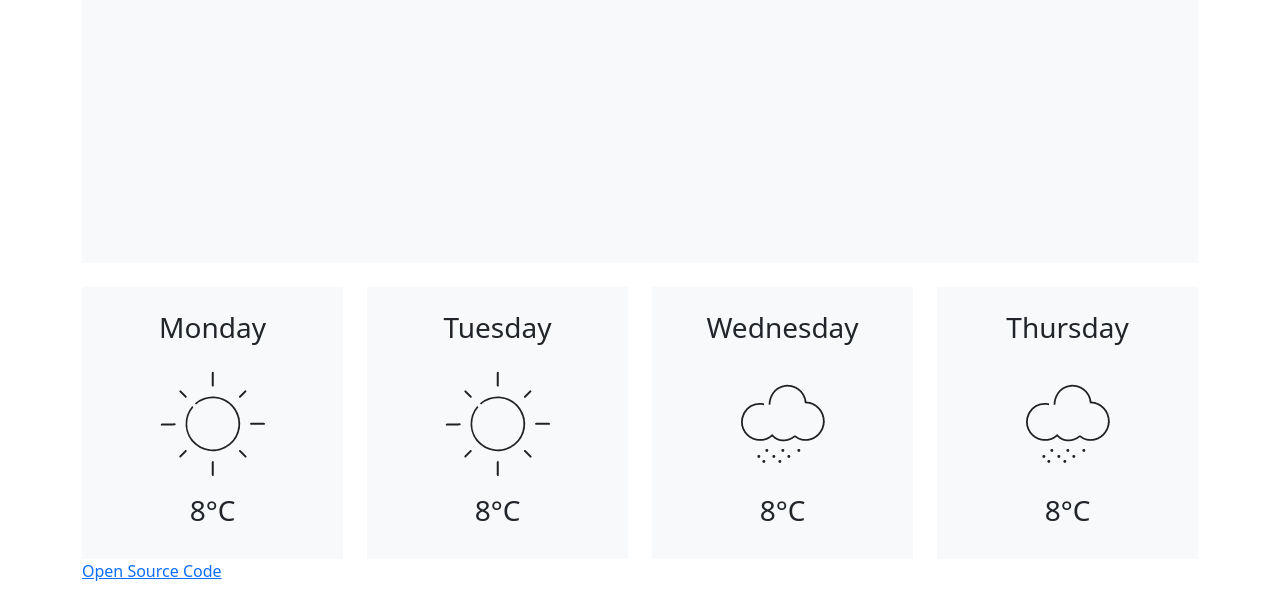
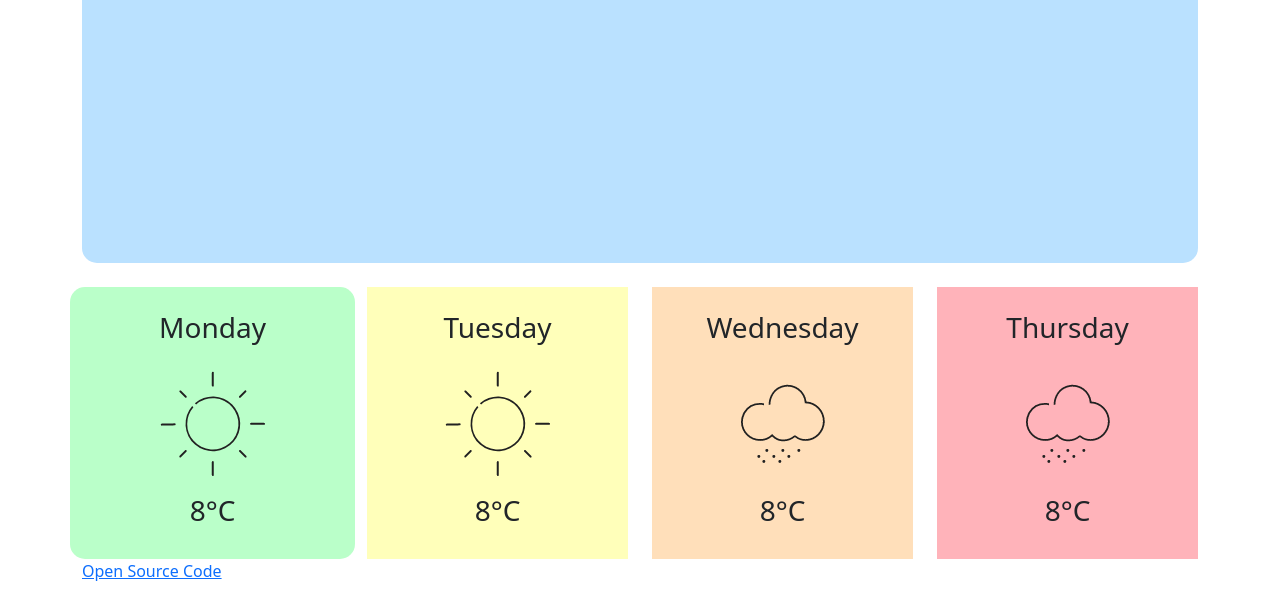
Before and after one commit to purikura09/weather-project, a plain HTML site: page index.html in a window 1280 px wide. Shown: the part 201-800 px from the top of the page. Drawn offline with nearby package versions, Linux system fonts and the light colour scheme.

Commit message:
Update look

```diff
--- a/index.html
+++ b/index.html
@@ -10,16 +10,38 @@
     <script src="https://unpkg.com/axios/dist/axios.min.js"></script>
     <title>Wireframe</title>
     <style>
+        body {}
+
         #row-1 {
             height: 400px;
+            background-color: #bae1ff;
         }
-
-
 
         .search_box {
             display: block;
             position: relative;
             margin: 0 auto;
+        }
+
+        .row,
+        .box {
+            border-radius: 15px;
+        }
+
+        #box-1 {
+            background-color: #baffc9;
+        }
+
+        #box-2 {
+            background-color: #ffffba;
+        }
+
+        #box-3 {
+            background-color: #ffdfba;
+        }
+
+        #box-4 {
+            background-color: #ffb3ba;
         }
     </style>
 </head>
@@ -30,7 +52,7 @@
         <p>Wireframe Weather</p>
 
         <br />
-        <div id="row-1" class="row bg-light p-4 m-0">
+        <div id="row-1" class="row p-4 m-0 ">
             <div class="col-4">
                 <h2 id="current-temperature">8° C</h2>
                 <a href="#" id="degrees-link" class="text-decoration-none ">°C</a>
@@ -55,29 +77,29 @@
         </div>
         <br />
         <div id="row-2" class="row">
-            <div class="col-3 text-center ">
-                <div class="p-4 bg-light ">
+            <div id="box-1" class="box col-3 text-center ">
+                <div class="p-4  ">
                     <h3>Monday</h3>
                     <img src="img/sunny.png">
                     <h3>8°C</h3>
                 </div>
             </div>
-            <div class="col-3 text-center ">
-                <div class="p-4 bg-light ">
+            <div class="box col-3 text-center ">
+                <div id="box-2" class="p-4  ">
                     <h3>Tuesday</h3>
                     <img src="img/sunny.png">
                     <h3>8°C</h3>
                 </div>
             </div>
-            <div class="col-3 text-center ">
-                <div class="p-4 bg-light ">
+            <div class="box col-3 text-center ">
+                <div id="box-3" class="p-4  ">
                     <h3>Wednesday</h3>
                     <img src="img/snow.png">
                     <h3>8°C</h3>
                 </div>
             </div>
-            <div class="col-3 text-center ">
-                <div class="p-4 bg-light ">
+            <div class="box col-3 text-center ">
+                <div id="box-4" class="p-4  ">
                     <h3>Thursday</h3>
                     <img src="img/snow.png">
                     <h3>8°C</h3>
```
